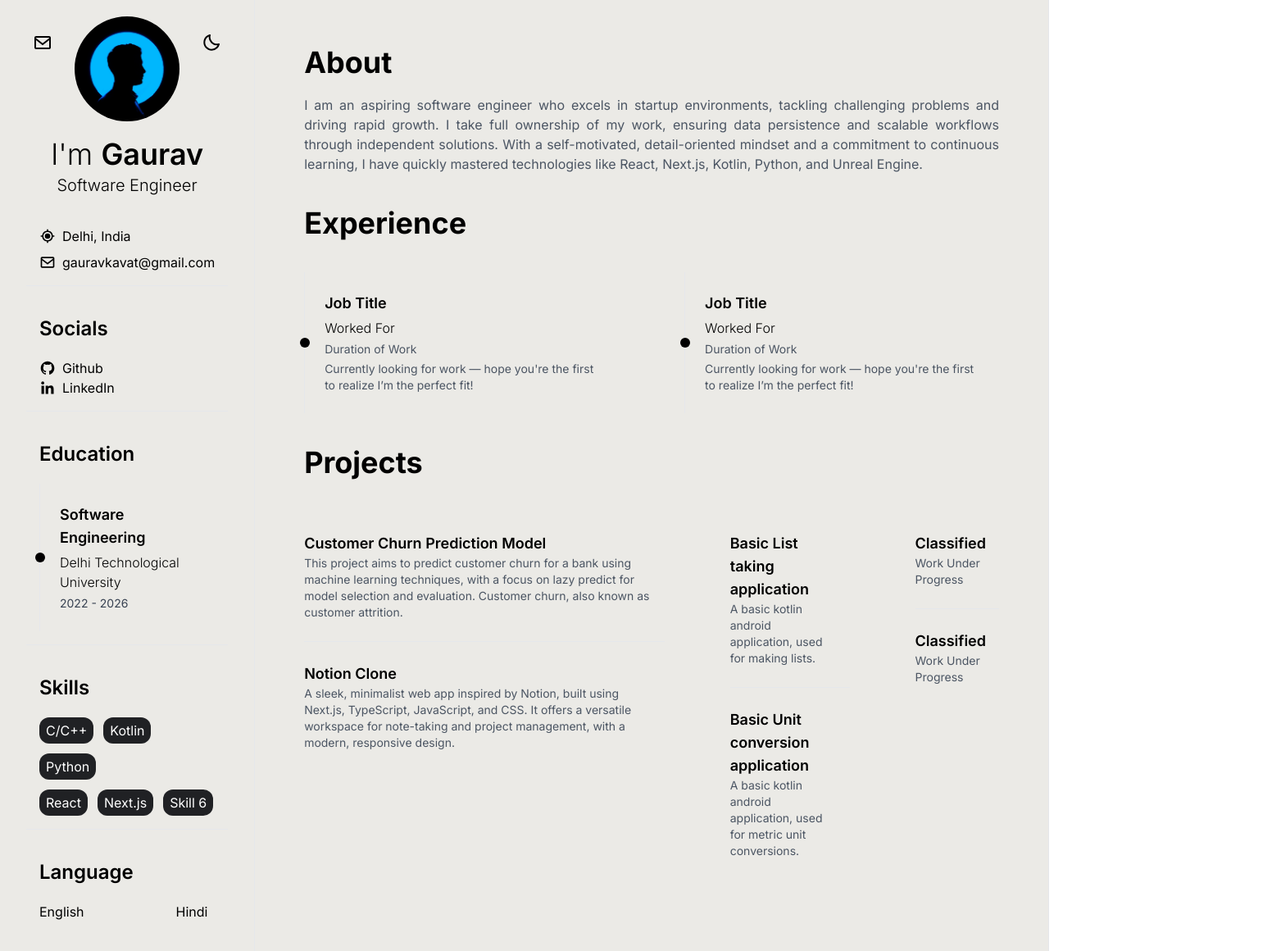
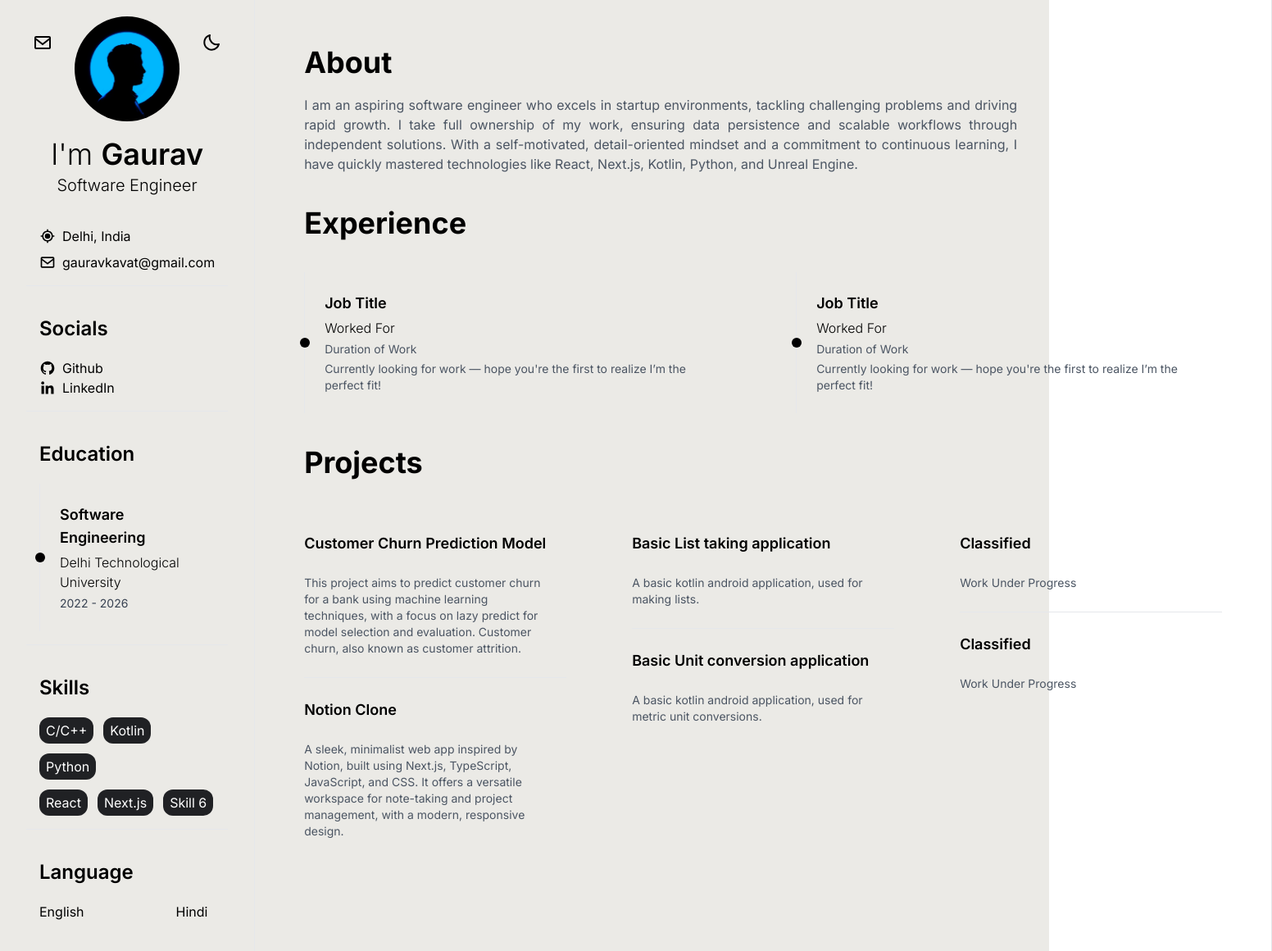
Before and after one commit to GauravKavat/cv, a React (Vite) app: page / in a window 1280 px wide. Shown: the whole page at 82% size, 1552 px wide, since content can reach past the window. Built offline with nearby package versions, Linux system fonts and the light colour scheme.

Commit message:
Update Home.jsx

```diff
--- a/src/components/Home.jsx
+++ b/src/components/Home.jsx
@@ -6,8 +6,14 @@ const Home = () => {
       <main className="flex flex-col gap-10 p-5 md:mx-10 md:py-14">
         <div className="space-y-5">
           <h1 className="text-2xl font-bold md:text-4xl">About</h1>
-          <p className="text-sm text-gray-600 dark:text-gray-300 md:text-base text-justify">
-            I am an aspiring software engineer who excels in startup environments, tackling challenging problems and driving rapid growth. I take full ownership of my work, ensuring data persistence and scalable workflows through independent solutions. With a self-motivated, detail-oriented mindset and a commitment to continuous learning, I have quickly mastered technologies like React, Next.js, Kotlin, Python, and Unreal Engine.
+          <p className="pr-[250px] text-sm text-gray-600 dark:text-gray-300 md:text-base text-justify">
+            I am an aspiring software engineer who excels in startup
+            environments, tackling challenging problems and driving rapid
+            growth. I take full ownership of my work, ensuring data persistence
+            and scalable workflows through independent solutions. With a
+            self-motivated, detail-oriented mindset and a commitment to
+            continuous learning, I have quickly mastered technologies like
+            React, Next.js, Kotlin, Python, and Unreal Engine.
           </p>
         </div>
 
@@ -22,7 +28,8 @@ const Home = () => {
                   Duration of Work
                 </span>
                 <p className="text-sm text-gray-600 dark:text-gray-400">
-                  Currently looking for work — hope you're the first to realize I’m the perfect fit!
+                  Currently looking for work — hope you're the first to realize
+                  I’m the perfect fit!
                 </p>
               </li>
             </ul>
@@ -35,7 +42,8 @@ const Home = () => {
                   Duration of Work
                 </span>
                 <p className="text-sm text-gray-600 dark:text-gray-400">
-                  Currently looking for work — hope you're the first to realize I’m the perfect fit!
+                  Currently looking for work — hope you're the first to realize
+                  I’m the perfect fit!
                 </p>
               </li>
             </ul>
@@ -45,34 +53,57 @@ const Home = () => {
         <div className="space-y-10">
           <h1 className="text-2xl font-bold md:text-4xl">Projects</h1>
           <div className="flex flex-col lg:flex-row lg:gap-20">
-            <ul>
+            <ul className="w-[25vw]">
               <div className="flex flex-col items-start justify-start gap-5 border-b pr-4 dark:border-gray-700 py-[25px]">
                 <li className="relative flex flex-col">
-                  <span className="text-lg font-semibold">Customer Churn Prediction Model</span>
+                  <a
+                    href="https://github.com/GauravKavat/customer-churn-prediction"
+                    target="_blank"
+                    rel="noopener noreferrer"
+                    className="text-lg font-semibold">
+                    Customer Churn Prediction Model
+                  </a>
+                  <br />
                   <p className="text-sm text-gray-600 dark:text-gray-400">
-                    This project aims to predict customer churn for a bank using machine learning techniques,
-                    with a focus on lazy predict for model selection and evaluation. Customer churn,
-                    also known as customer attrition.
+                    This project aims to predict customer churn for a bank using
+                    machine learning techniques, with a focus on lazy predict
+                    for model selection and evaluation. Customer churn, also
+                    known as customer attrition.
                   </p>
                 </li>
               </div>
 
               <div className="flex flex-col items-start justify-start gap-5 pr-4 py-[25px]">
                 <li className="relative flex flex-col">
-                  <span className="text-lg font-semibold">Notion Clone</span>
+                  <a
+                    href="https://github.com/GauravKavat/notion"
+                    target="_blank"
+                    rel="noopener noreferrer"
+                    className="text-lg font-semibold">
+                    Notion Clone
+                  </a>
+                  <br />
                   <p className="text-sm text-gray-600 dark:text-gray-400">
-                    A sleek, minimalist web app inspired by Notion,
-                    built using Next.js, TypeScript, JavaScript, and CSS.
-                    It offers a versatile workspace for note-taking and project management, with a modern, responsive design.
+                    A sleek, minimalist web app inspired by Notion, built using
+                    Next.js, TypeScript, JavaScript, and CSS. It offers a
+                    versatile workspace for note-taking and project management,
+                    with a modern, responsive design.
                   </p>
                 </li>
               </div>
             </ul>
 
-            <ul>
+            <ul className="w-[25vw]">
               <div className="flex flex-col items-start justify-start gap-5 border-b pr-4 dark:border-gray-700 py-[25px]">
                 <li className="relative flex flex-col">
-                  <span className="text-lg font-semibold">Basic List taking application</span>
+                  <a
+                    href="https://github.com/GauravKavat/List-App"
+                    target="_blank"
+                    rel="noopener noreferrer"
+                    className="text-lg font-semibold">
+                    Basic List taking application
+                  </a>
+                  <br />
                   <p className="text-sm text-gray-600 dark:text-gray-400">
                     A basic kotlin android application, used for making lists.
                   </p>
@@ -81,18 +112,33 @@ const Home = () => {
 
               <div className="flex flex-col items-start justify-start gap-5 pr-4 py-[25px]">
                 <li className="relative flex flex-col">
-                  <span className="text-lg font-semibold">Basic Unit conversion application</span>
+                  <a
+                    href="https://github.com/GauravKavat/UnitConverter"
+                    target="_blank"
+                    rel="noopener noreferrer"
+                    className="text-lg font-semibold">
+                    Basic Unit conversion application
+                  </a>
+                  <br />
                   <p className="text-sm text-gray-600 dark:text-gray-400">
-                    A basic kotlin android application, used for metric unit conversions.
+                    A basic kotlin android application, used for metric unit
+                    conversions.
                   </p>
                 </li>
               </div>
             </ul>
 
-            <ul>
+            <ul className="w-[25vw]">
               <div className="flex flex-col items-start justify-start gap-5 border-b pr-4 dark:border-gray-700 py-[25px]">
                 <li className="relative flex flex-col">
-                  <span className="text-lg font-semibold">Classified</span>
+                  <a
+                    href=""
+                    target="_blank"
+                    rel="noopener noreferrer"
+                    className="text-lg font-semibold">
+                    Classified
+                  </a>
+                  <br />
                   <p className="text-sm text-gray-600 dark:text-gray-400">
                     Work Under Progress
                   </p>
@@ -101,7 +147,14 @@ const Home = () => {
 
               <div className="flex flex-col items-start justify-start gap-5 pr-4 py-[25px]">
                 <li className="relative flex flex-col">
-                  <span className="text-lg font-semibold">Classified</span>
+                  <a
+                    href=""
+                    target="_blank"
+                    rel="noopener noreferrer"
+                    className="text-lg font-semibold">
+                    Classified
+                  </a>
+                  <br />
                   <p className="text-sm text-gray-600 dark:text-gray-400">
                     Work Under Progress
                   </p>
```
